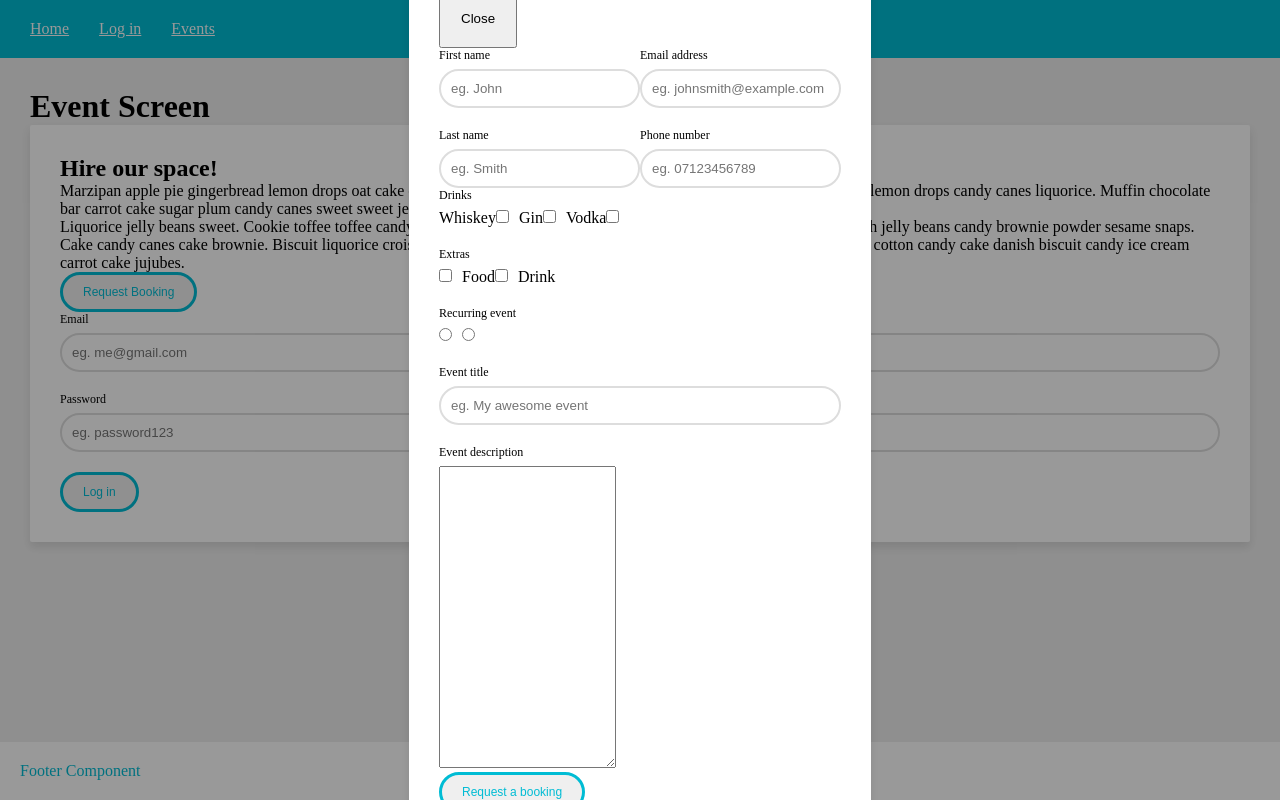
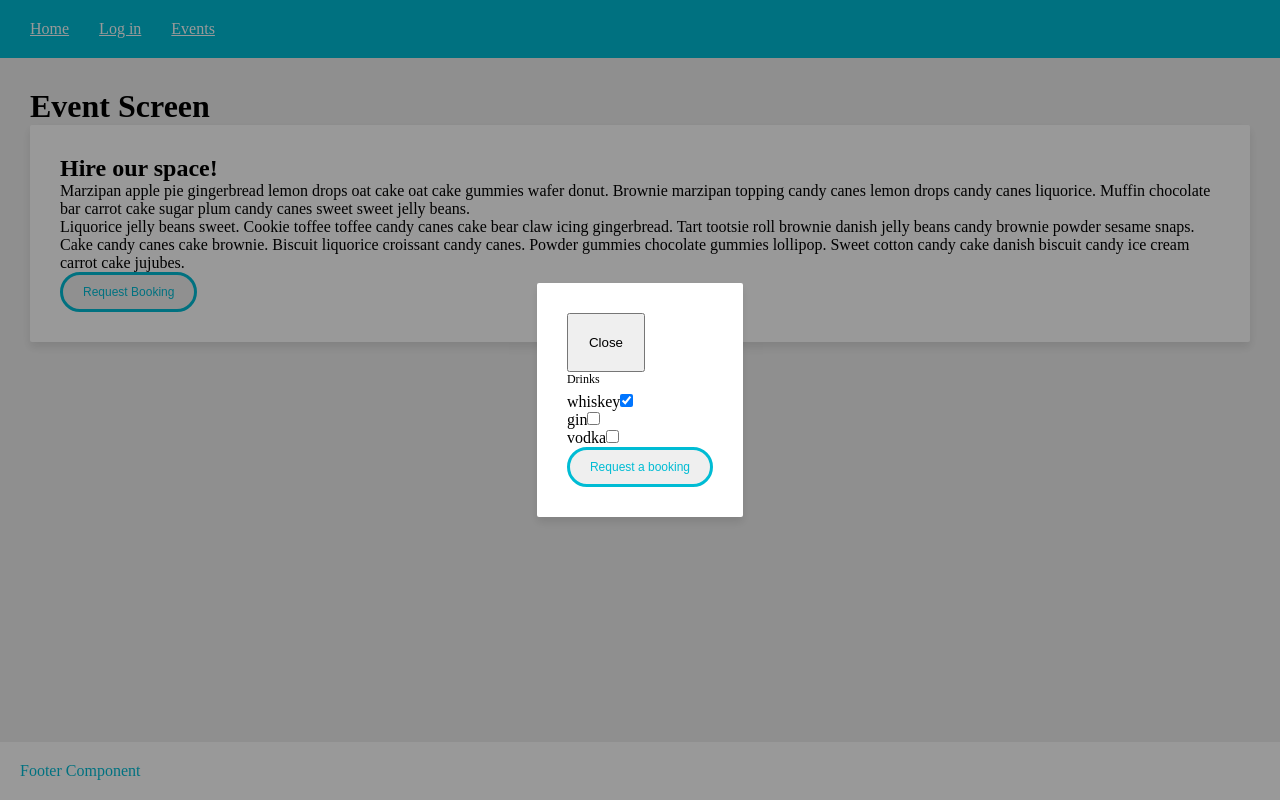
Before and after one commit to chrishalley/cibolo-react-client, a React (Create React App) app: page /events in a window 1280 px wide. Both pictures are taken after a click on the button "Request Booking". Built offline with nearby package versions, Linux system fonts and the light colour scheme.

Commit message:
created controlled Checkbox component, gave Fieldset component its own state

```diff
--- a/src/components/BasicForm/BasicForm.js
+++ b/src/components/BasicForm/BasicForm.js
@@ -18,12 +18,12 @@ class BasicForm extends Component {
     const { login, formConfig } = this
     return (
       <Form onSubmit={login} state={formConfig}>
-        {(updateState, formSubmit) => (
+        {(updateState, formSubmit, initState) => (
           <Fragment>
-            <Form.Fieldset label="Email" placeholder="eg. me@gmail.com" name="email" onChangeHandler={updateState}>
+            <Form.Fieldset label="Email" placeholder="eg. me@gmail.com" name="email" onChangeHandler={updateState} initState={initState}>
               <input type="text" />
             </Form.Fieldset>
-            <Form.Fieldset label="Password" placeholder="eg. password123" name="password" onChangeHandler={updateState}>
+            <Form.Fieldset label="Password" placeholder="eg. password123" name="password" onChangeHandler={updateState} initState={initState}>
               <input type="text" />
             </Form.Fieldset>
             <Button clickHandler={formSubmit}>Log in</Button>
--- a/src/components/BookingForm/BookingForm.js
+++ b/src/components/BookingForm/BookingForm.js
@@ -17,7 +17,7 @@ class BookingForm extends Component {
       recurring: true,
       extras: [],
       drinks: {
-        whiskey: false,
+        whiskey: true,
         gin: false,
         vodka: false
       }
@@ -33,48 +33,46 @@ class BookingForm extends Component {
     const { bookingSubmit, formConfig } = this
     return (
       <Form onSubmit={bookingSubmit} state={formConfig}>
-        {(updateState, formSubmit) => (
+        {(updateState, formSubmit, initState) => (
           <Fragment>
-            <Form.Section flexDirection="row">
+            {/* <Form.Section flexDirection="row">
               <Form.Fieldgroup>
-                <Form.Fieldset label="First name" placeholder="eg. John" name="client.firstName" onChangeHandler={updateState}>
+                <Form.Fieldset label="First name" placeholder="eg. John" name="client.firstName" onChangeHandler={updateState} initState={initState}>
                   <input type="text"/>
                 </Form.Fieldset>
-                <Form.Fieldset label="Last name" placeholder="eg. Smith" name="client.lastName" onChangeHandler={updateState}>
+                <Form.Fieldset label="Last name" placeholder="eg. Smith" name="client.lastName" onChangeHandler={updateState} initState={initState}>
                   <input type="text"/>
                 </Form.Fieldset>
               </Form.Fieldgroup>
               <Form.Fieldgroup>
-                <Form.Fieldset label="Email address" placeholder="eg. johnsmith@example.com" name="client.emailAddress" onChangeHandler={updateState}>
+                <Form.Fieldset label="Email address" placeholder="eg. johnsmith@example.com" name="client.emailAddress" onChangeHandler={updateState} initState={initState}>
                   <input type="text"/>
                 </Form.Fieldset>
-                <Form.Fieldset label="Phone number" placeholder="eg. 07123456789" name="client.phoneNumber" onChangeHandler={updateState}>
+                <Form.Fieldset label="Phone number" placeholder="eg. 07123456789" name="client.phoneNumber" onChangeHandler={updateState} initState={initState}>
                   <input type="text"/>
                 </Form.Fieldset>
               </Form.Fieldgroup>
-            </Form.Section>
+            </Form.Section> */}
             <Form.Section flexDirection="column">
-              <Form.Fieldset label="Drinks" name="event.drinks" onChangeHandler={updateState}>
-                <Checkbox label="Whiskey" name="event.drinks.whiskey" />
-                <Checkbox label="Gin" name="event.drinks.gin" />
-                <Checkbox label="Vodka" name="event.drinks.vodka" />
+              <Form.Fieldset label="Drinks" name="event.drinks" onChangeHandler={updateState} initState={initState}>
+                <Form.Checkbox options={[{name: 'whiskey'}, {name: 'gin'}, {name: 'vodka'}]}/>
               </Form.Fieldset>
-              <Form.Fieldset label="Extras" name="event.extras" onChangeHandler={updateState}>
+              {/* <Form.Fieldset label="Extras" name="event.extras" onChangeHandler={updateState} initState={initState}>
                 <input type="checkbox" value="food" label="Food" /><label>Food</label>
                 <input type="checkbox" value="drink" label="Drink" /><label>Drink</label>
               </Form.Fieldset>
-              <Form.Fieldset label="Recurring event" name="event.recurring" onChangeHandler={updateState}>
+              <Form.Fieldset label="Recurring event" name="event.recurring" onChangeHandler={updateState} initState={initState}>
                 <input type="radio" name="event.recurring" value="true" label="Recurring"/>
                 <input type="radio" name="event.recurring" value="false" label="Non-recurring"/>
               </Form.Fieldset>
               <Form.Fieldgroup>
-                <Form.Fieldset label="Event title" placeholder="eg. My awesome event" name="event.title" onChangeHandler={updateState}>
+                <Form.Fieldset label="Event title" placeholder="eg. My awesome event" name="event.title" onChangeHandler={updateState} initState={initState}>
                   <input type="text"/>
                 </Form.Fieldset>
-                <Form.Fieldset label="Event description" placeholder="Give a short description" name="event.description" onChangeHandler={updateState}>
+                <Form.Fieldset label="Event description" placeholder="Give a short description" name="event.description" onChangeHandler={updateState} initState={initState}>
                   <textarea rows="20"/>
                 </Form.Fieldset>
-              </Form.Fieldgroup>
+              </Form.Fieldgroup> */}
             </Form.Section>
             <Button clickHandler={formSubmit}>Request a booking</Button>
           </Fragment>
--- a/src/components/common/Checkbox/Checkbox.js
+++ /dev/null
@@ -1,14 +0,0 @@
-import React, { Fragment } from 'react'
-
-import styles from './Checkbox.module.css'
-
-const Checkbox = ({ label, name }) => {
-  return (
-    <Fragment>
-      <label className={styles.label} htmlFor={name}>{label}</label>
-      <input className={styles.input} onChange={(e) => console.log(e.target.value)} type="checkbox" name={name}/>
-    </Fragment>
-  )
-}
-
-export { Checkbox };
--- a/src/components/common/Form/Form.js
+++ b/src/components/common/Form/Form.js
@@ -2,6 +2,7 @@ import React, { Component } from 'react'
 import { get, set, merge } from 'lodash'
 
 import { Section, Fieldgroup, Fieldset } from './components'
+import { Checkbox } from './components/Inputs'
 
 class Form extends Component {
 
@@ -23,6 +24,14 @@ class Form extends Component {
     })
   }
 
+  // callback function to grab initial state for each Fieldset component
+  initState = (stateProp) => {
+    const state = get(this.state, stateProp)
+    console.log('initialiseFieldsetState')
+    console.log(state)
+    return state
+  }
+
   formSubmit = () => {
     this.props.onSubmit(this.state)
   }
@@ -30,12 +39,12 @@ class Form extends Component {
   static Section = Section
   static Fieldgroup = Fieldgroup
   static Fieldset = Fieldset
+  static Checkbox = Checkbox
 
   render() {
-    const { updateState, formSubmit } = this
-
+    const { updateState, formSubmit, initState } = this
     return (
-      this.props.children(updateState, formSubmit)
+      this.props.children(updateState, formSubmit, initState)
     )
   }
 }
--- a/src/components/common/Form/components/Fieldset.js
+++ b/src/components/common/Form/components/Fieldset.js
@@ -5,47 +5,28 @@ import { Toast } from '../../'
 import styles from '../../Fieldset/Fieldset.module.css';
 
 class Fieldset extends Component {
-
-  state = { value: '' }
-
-  componentDidMount() {
-    // console.log('Fieldset props: ', this.props)
+  constructor(props) {
+    super(props)
+    this.state = this.props.initState(this.props.name)
   }
 
-  renderToast = () => {
-    const { errorMessage } = this.props
-    if (errorMessage) {
-      return (
-        <Toast type="error" content={errorMessage} />
-      )
-    }
-  }
+  // renderToast = () => {
+  //   const { errorMessage } = this.props
+  //   if (errorMessage) {
+  //     return (
+  //       <Toast type="error" content={errorMessage} />
+  //     )
+  //   }
+  // }
 
   renderChild = (child) => {
-    const { placeholder, onChangeHandler, name } = this.props
+    const { placeholder } = this.props
     // console.log('child: ', child)
-    let props ={}
-
-    if (child.type === 'input') {
-
-      switch(child.props.type) {
-        case 'checkbox':
-          props = {
-            onChange: (e) => {
-              // console.log('e:', e)
-              onChangeHandler(name, this.state.value, () => null)
-            }
-          }
-          break
-        default:
-          props = {
-            value: this.state.value,
-            onChange: (e) => onChangeHandler(name, e.target.value, (value) => { this.setState({ value }) }),
-            placeholder: placeholder
-          }
-      }
+    let props = {
+      value: this.state,
+      onChange: this.updateFieldsetState,
+      placeholder: placeholder
     }
-
 
     return React.cloneElement(child, {
       ...child.props,
@@ -53,9 +34,11 @@ class Fieldset extends Component {
     })
   }
 
+  updateFieldsetState = (val) => {
+    this.setState({ [val]: !this.state[val] })
+  }
 
   render() {
-
     const { label, name } = this.props
     const children = React.Children.map(this.props.children, child => this.renderChild(child))
 
@@ -63,7 +46,7 @@ class Fieldset extends Component {
       <fieldset className={styles['fieldset']}>
         <label className={styles.label} htmlFor={name}>{label}</label>
         {children}
-        {this.renderToast()}
+        {/* {this.renderToast()} */}
       </fieldset>
     )
   }
--- /dev/null
+++ b/src/components/common/Form/components/Inputs/Checkbox/Checkbox.js
@@ -0,0 +1,42 @@
+import React from 'react'
+import PropTypes from 'prop-types'
+
+import styles from './Checkbox.module.css'
+
+const propTypes = {
+  options: PropTypes.array.isRequired,
+  label: PropTypes.string,
+  name: PropTypes.string,
+  onChange: PropTypes.func.isRequired
+}
+
+const defaultProps = {
+  onChange: () => {}
+}
+
+const Checkbox = (props) => {
+  const { label, name, options, onChange, value } = props
+
+  const renderCheckboxes = (options, value) => {
+    return options.map(option => {
+      const { name } = option
+      return (
+        <div key = { name } >
+          <label className={styles.label} htmlFor={name}>{name}</label>
+          <input checked={value[name]} className={styles.input} onChange={() => onChange(name)} type="checkbox" name={name} />
+        </div>
+      )}
+    )
+  }
+
+  return (
+    <div className={name}>
+      {renderCheckboxes(options, value)}
+    </div>
+  )
+}
+
+Checkbox.propTypes = propTypes
+Checkbox.defaultProps = defaultProps
+
+export { Checkbox };
--- /dev/null
+++ b/src/components/common/Form/components/Inputs/index.js
@@ -0,0 +1 @@
+export * from './Checkbox/Checkbox'
--- a/src/screens/Events/EventsScreen.js
+++ b/src/screens/Events/EventsScreen.js
@@ -32,7 +32,7 @@ class EventScreen extends Component {
           <p>Liquorice jelly beans sweet. Cookie toffee toffee candy canes cake bear claw icing gingerbread. Tart tootsie roll brownie danish jelly beans candy brownie powder sesame snaps.</p>
           <p>Cake candy canes cake brownie. Biscuit liquorice croissant candy canes. Powder gummies chocolate gummies lollipop. Sweet cotton candy cake danish biscuit candy ice cream carrot cake jujubes.</p>
           <Button clickHandler={this.toggleModal}>Request Booking</Button>
-          <BasicForm></BasicForm>
+          {/* <BasicForm></BasicForm> */}
         </Card>
         {this.renderModal()}
       </Screen>
```
Also changed, not shown: src/components/common/Form/components/Inputs/Checkbox/Checkbox.module.css (renamed from src/components/common/Checkbox/Checkbox.module.css), 1 other file (tests, documents, lock files or other folders).
